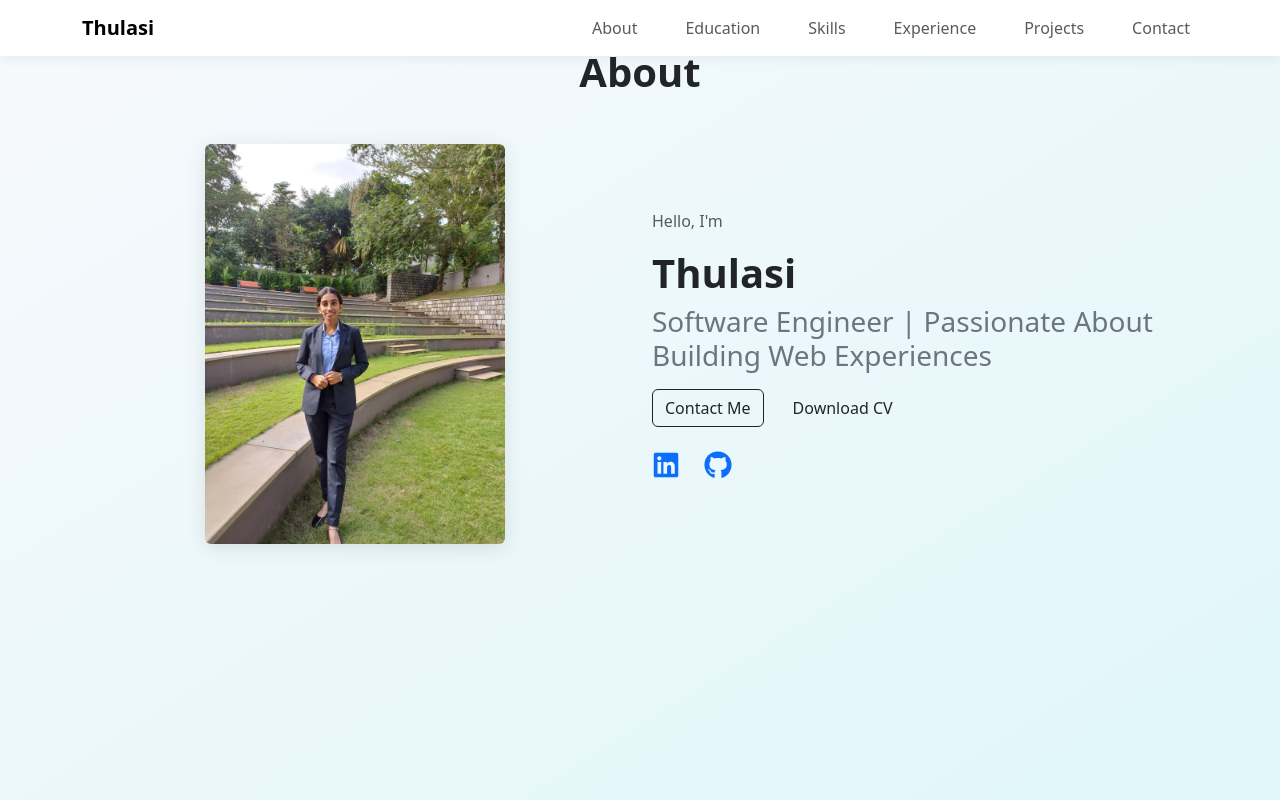
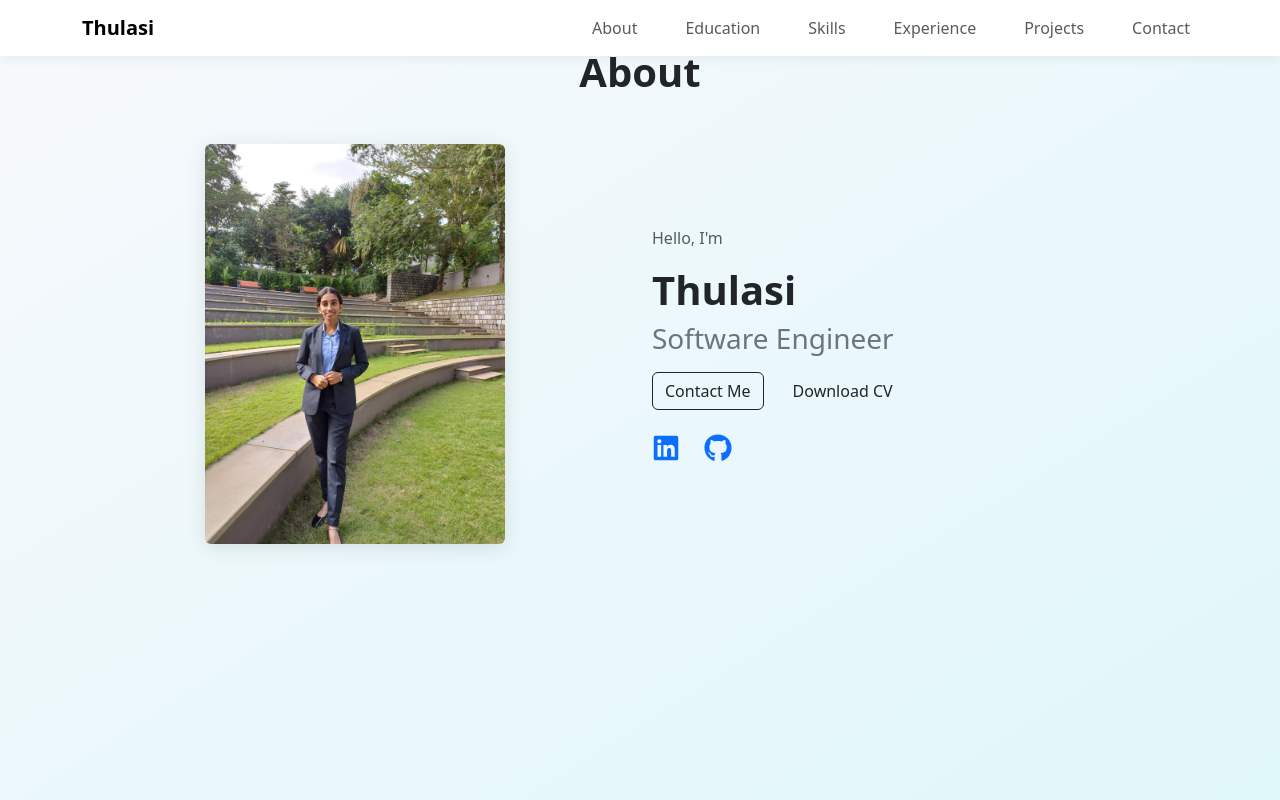
Before and after one commit to thulasi-07/PORTFOLIO, a React (Create React App) app: page / in a window 1280 px wide. Shown: the top 800 px of the page. Built offline with nearby package versions, Linux system fonts and the light colour scheme.

Commit message:
changed in about

```diff
--- a/src/components/About.js
+++ b/src/components/About.js
@@ -28,7 +28,7 @@ const About = () => {
           <Col md={6} className="text-md-start text-center">
             <p className="text-muted">Hello, I'm</p>
             <h1 className="fw-bold">Thulasi</h1>
-            <h3 className="text-secondary">Software Engineer | Passionate About Building Web Experiences</h3>
+            <h3 className="text-secondary">Software Engineer</h3>
             <div className="d-flex justify-content-md-start justify-content-center gap-3 mt-3">
               <Button variant="outline-dark" href="#contact">
                 Contact Me
```
